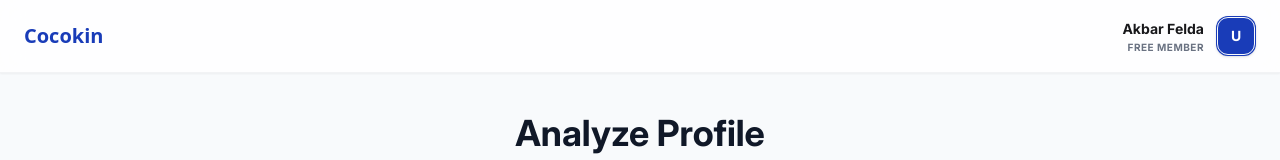
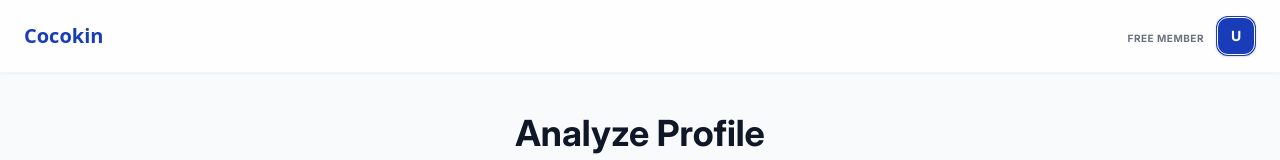
Before and after one commit to AkbarFelda/Cocokin_fe, a React (Vite) app: page /dashboard in a window 1280 px wide. Shown: the top 160 px of the page. Built offline with nearby package versions, Linux system fonts and the light colour scheme; no server answers; a web font is replaced by a local one.

Commit message:
remove condition null name

```diff
--- a/src/components/Dashboard/Navbar.tsx
+++ b/src/components/Dashboard/Navbar.tsx
@@ -76,7 +76,7 @@ export default function Navbar() {
             >
               <div className="flex flex-col justify-start items-end">
                 <span className="text-zinc-900 text-sm font-bold leading-tight">
-                  {user?.name || "Akbar Felda"}
+                  {user?.name}
                 </span>
                 <span className="text-gray-500 text-[10px] font-bold uppercase tracking-wider leading-none mt-1">
                   {user?.subscription_status || "FREE MEMBER"}
```
